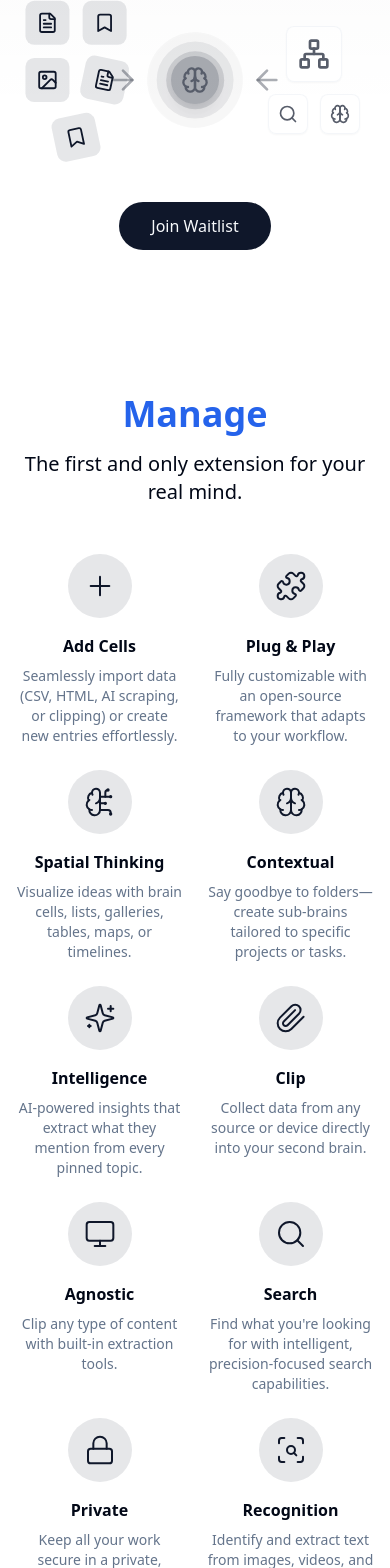
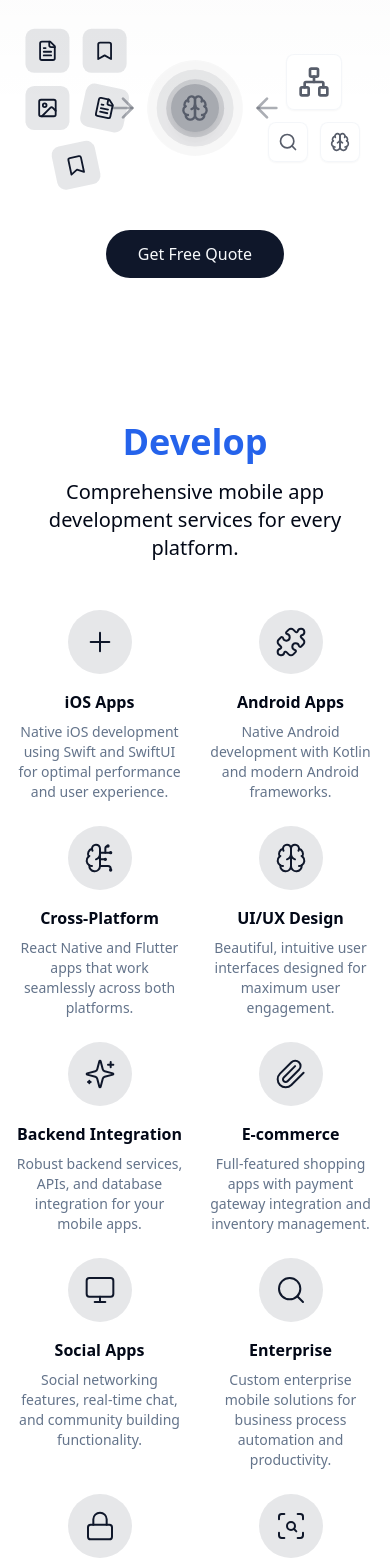
Before and after one commit to babardev0/cortex-second-brain-350, a React (Vite) app: page / in a window 390 px wide. Shown: the part 386-1954 px from the top of the page. Built offline with nearby package versions, Linux system fonts and the light colour scheme.

Commit message:
Refactor: Update content for mobile app development
Update the website content to reflect the company's focus on mobile app development, highlighting their capability to handle all types of mobile applications.

```diff
--- a/src/components/landing/DeploySection.tsx
+++ b/src/components/landing/DeploySection.tsx
@@ -8,27 +8,27 @@ export const DeploySection = ({
 }: DeploySectionProps) => {
   const deployFeatures = [{
     icon: <Activity size={32} className="text-primary" />,
-    title: "Seamless",
-    description: "Publish your work effortlessly across various platforms and devices."
+    title: "App Store",
+    description: "Complete App Store submission process including compliance and optimization."
   }, {
     icon: <TrendingUp size={32} className="text-primary" />,
-    title: "Insights",
-    description: "Gain insights with built-in analytics to track impact and engagement."
+    title: "Analytics",
+    description: "Comprehensive app analytics and user behavior tracking integration."
   }, {
     icon: <Layout size={32} className="text-primary" />,
-    title: "Optimize",
-    description: "Leverage AI to identify areas for improvement and refine your outputs."
+    title: "Testing",
+    description: "Thorough QA testing across all devices and operating system versions."
   }, {
     icon: <Maximize size={32} className="text-primary" />,
-    title: "Scale",
-    description: "Adapt and grow your AI solutions as your needs evolve."
+    title: "Support",
+    description: "Post-launch support, updates, and performance optimization services."
   }];
   return <AnimatedTransition show={show} animation="slide-up" duration={600}>
       <div className="py-16 md:py-24">
         <div className="flex flex-col items-center text-center gap-2 mb-12">
           <h2 className="text-4xl font-bold text-blue-600 md:text-8xl">Deploy</h2>
           <p className="text-foreground max-w-3xl text-xl md:text-2xl mt-2">
-            Take your AI-driven work to the next level.
+            Launch your mobile app on App Store and Google Play with confidence.
           </p>
         </div>
 
--- a/src/components/landing/DesignSection.tsx
+++ b/src/components/landing/DesignSection.tsx
@@ -9,17 +9,17 @@ export const DesignSection = ({
   show
 }: DesignSectionProps) => {
   const templateCategories = [{
-    title: "Creative Projects",
-    templates: ["Course Creator", "Book Notes", "Interactive Presentation", "Brainstorming Session", "Video Script", "Podcast Planning", "Design Portfolio", "Creative Writing"]
+    title: "E-commerce Apps",
+    templates: ["Shopping Cart", "Product Catalog", "Payment Gateway", "Order Tracking", "User Reviews", "Wishlist", "Search Filters", "Checkout Flow"]
   }, {
-    title: "Business Tools",
-    templates: ["Marketing Campaign", "Business Proposal", "Contract Template", "Product Launch", "Sales Dashboard", "Client Management", "Meeting Notes", "Business Plan"]
+    title: "Social Media Apps",
+    templates: ["User Profiles", "News Feed", "Chat Interface", "Story Feature", "Live Streaming", "Photo Sharing", "Social Login", "Notification System"]
   }, {
-    title: "Research & Strategy",
-    templates: ["Research Paper", "Problem Solving Framework", "Content Calendar", "Social Media Strategy", "Academic Notes", "Literature Review", "Competitor Analysis", "Market Research"]
+    title: "Business Apps",
+    templates: ["Dashboard Analytics", "CRM Interface", "Inventory Management", "Employee Portal", "Task Management", "Time Tracking", "Report Generation", "Meeting Scheduler"]
   }, {
-    title: "Personal Growth",
-    templates: ["Habit Tracker", "Goal Setting", "Learning Journal", "Reading List", "Travel Planner", "Fitness Tracker", "Productivity System", "Reflection Journal"]
+    title: "Entertainment Apps",
+    templates: ["Video Player", "Music Streaming", "Game Interface", "AR Filters", "Live Chat", "Content Feed", "Subscription Plans", "Media Gallery"]
   }];
   const [currentTemplates, setCurrentTemplates] = useState<string[]>([]);
   const [category, setCategory] = useState(0);
@@ -51,7 +51,7 @@ export const DesignSection = ({
       <div className="py-16 md:py-24">
         <div className="flex flex-col items-center text-center gap-2 mb-12">
           <h2 className="text-4xl font-bold text-blue-600 md:text-8xl">Design</h2>
-          <p className="text-foreground max-w-3xl text-xl md:text-2xl mt-2">Choose from over 200+ ready-to-use templates tailored to your needs.</p>
+          <p className="text-foreground max-w-3xl text-xl md:text-2xl mt-2">Professional UI/UX design services for exceptional mobile experiences.</p>
         </div>
 
         <div className="flex justify-center space-x-2 mb-12">
--- a/src/components/landing/HeroSection.tsx
+++ b/src/components/landing/HeroSection.tsx
@@ -21,12 +21,12 @@ export const HeroSection = ({
       <AnimatedTransition show={showTitle} animation="slide-up" duration={600}>
         {/* Title first */}
         <h1 className="text-4xl sm:text-5xl font-bold mb-6 bg-clip-text text-blue-600 md:text-7xl">
-          Your Personal AI Engine
+          Expert Mobile App Development
         </h1>
 
         {/* Interactive text second */}
-        <p className="text-xl text-muted-foreground max-w-2xl mx-auto mb-8 animate-fade-in" key={heroText}>
-          {heroText}
+        <p className="text-xl text-muted-foreground max-w-2xl mx-auto mb-8 animate-fade-in">
+          We create powerful iOS and Android apps that transform your business ideas into reality. From startups to enterprises, we handle all kinds of mobile applications.
         </p>
 
         {/* Diagram third */}
@@ -36,7 +36,7 @@ export const HeroSection = ({
 
         {/* Call to action last */}
         <Button size="lg" onClick={() => setIsModalOpen(true)} className="rounded-full px-8 py-6 text-base font-medium bg-primary hover:bg-primary/90 transition-all duration-300">
-          Join Waitlist
+          Get Free Quote
         </Button>
 
         <WaitlistModal isOpen={isModalOpen} onClose={() => setIsModalOpen(false)} />
--- a/src/components/landing/ManageSection.tsx
+++ b/src/components/landing/ManageSection.tsx
@@ -10,41 +10,41 @@ export const ManageSection = ({
 }: ManageSectionProps) => {
   const [activeFeature, setActiveFeature] = useState<number | null>(null);
   const features = [{
-    title: "Add Cells",
-    description: "Seamlessly import data (CSV, HTML, AI scraping, or clipping) or create new entries effortlessly."
+    title: "iOS Apps",
+    description: "Native iOS development using Swift and SwiftUI for optimal performance and user experience."
   }, {
-    title: "Plug & Play",
-    description: "Fully customizable with an open-source framework that adapts to your workflow."
+    title: "Android Apps",
+    description: "Native Android development with Kotlin and modern Android frameworks."
   }, {
-    title: "Spatial Thinking",
-    description: "Visualize ideas with brain cells, lists, galleries, tables, maps, or timelines."
+    title: "Cross-Platform",
+    description: "React Native and Flutter apps that work seamlessly across both platforms."
   }, {
-    title: "Contextual",
-    description: "Say goodbye to folders—create sub-brains tailored to specific projects or tasks."
+    title: "UI/UX Design",
+    description: "Beautiful, intuitive user interfaces designed for maximum user engagement."
   }, {
-    title: "Intelligence",
-    description: "AI-powered insights that extract what they mention from every pinned topic."
+    title: "Backend Integration",
+    description: "Robust backend services, APIs, and database integration for your mobile apps."
   }, {
-    title: "Clip",
-    description: "Collect data from any source or device directly into your second brain."
+    title: "E-commerce",
+    description: "Full-featured shopping apps with payment gateway integration and inventory management."
   }, {
-    title: "Agnostic",
-    description: "Clip any type of content with built-in extraction tools."
+    title: "Social Apps",
+    description: "Social networking features, real-time chat, and community building functionality."
   }, {
-    title: "Search",
-    description: "Find what you're looking for with intelligent, precision-focused search capabilities."
+    title: "Enterprise",
+    description: "Custom enterprise mobile solutions for business process automation and productivity."
   }, {
-    title: "Private",
-    description: "Keep all your work secure in a private, controlled space."
+    title: "Gaming",
+    description: "Mobile game development with engaging gameplay and monetization strategies."
   }, {
-    title: "Recognition",
-    description: "Identify and extract text from images, videos, and more."
+    title: "AR/VR",
+    description: "Augmented and virtual reality mobile experiences using latest technologies."
   }, {
-    title: "Share",
-    description: "Share thoughts and ideas to collaborate seamlessly."
+    title: "IoT Apps",
+    description: "Internet of Things integration for smart device control and monitoring."
   }, {
-    title: "D/L mode",
-    description: "Toggle between dark and simplified interface with custom color modes for focus."
+    title: "Maintenance",
+    description: "Ongoing app maintenance, updates, and performance optimization services."
   }];
   const handleFeatureClick = (index: number) => {
     setActiveFeature(index === activeFeature ? null : index);
@@ -52,8 +52,8 @@ export const ManageSection = ({
   return <AnimatedTransition show={show} animation="slide-up" duration={600}>
       <div className="py-16 md:py-24">
         <div className="flex flex-col items-center text-center gap-2 mb-12">
-          <h2 className="text-4xl font-bold text-blue-600 md:text-8xl">Manage</h2>
-          <p className="text-foreground max-w-3xl text-xl md:text-2xl mt-2">The first and only extension for your real mind.</p>
+          <h2 className="text-4xl font-bold text-blue-600 md:text-8xl">Develop</h2>
+          <p className="text-foreground max-w-3xl text-xl md:text-2xl mt-2">Comprehensive mobile app development services for every platform.</p>
         </div>
 
         <FeatureIllustration featureIndex={activeFeature} className="transition-all duration-500" />
--- a/src/components/landing/UserCasesData.ts
+++ b/src/components/landing/UserCasesData.ts
@@ -3,17 +3,17 @@ import { UserCasesData, Book } from './UseCasesTypes';
 
 export const userCasesData: UserCasesData = {
   Marketers: {
-    title: 'Save and find quotes & highlights',
-    subtitle: 'that inspire you.',
-    description: "nature scene now feels like a stimulation. We are overloaded with digital imagery. The internet has delivered the world to us on a silver platter from the glacial landscapes of Greenland to the cracks lining the Sahara desert. We've seen the deep ocean, microscopic bacteria, the insides of our own bodies.",
-    quote: "True change is within.",
+    title: 'Marketing & E-commerce',
+    subtitle: 'apps that convert.',
+    description: "Build powerful marketing automation apps, customer engagement platforms, and e-commerce solutions that drive sales and grow your business.",
+    quote: "Convert visitors into customers.",
     background: 'bg-[#ff4d3c]',
     textColor: 'text-white',
-    ctaText: 'SAVE TO MY MIND'
+    ctaText: 'GET QUOTE'
   },
   Designers: {
-    title: 'Create instant, boundless',
-    subtitle: 'visual moodboards.',
+    title: 'Beautiful UI/UX',
+    subtitle: 'that users love.',
     description: '',
     quote: '',
     background: 'bg-[#d8ede7]',
@@ -22,18 +22,18 @@ export const userCasesData: UserCasesData = {
     showImageGrid: true
   },
   Writers: {
-    title: 'Write without',
-    subtitle: 'distractions.',
+    title: 'Content & Media',
+    subtitle: 'publishing apps.',
     description: '',
     quote: '',
     background: 'bg-[#f7c2d2]',
     textColor: 'text-white',
-    ctaText: 'ADD NEW NOTE',
+    ctaText: 'START PROJECT',
     showNotepad: true
   },
   Researchers: {
-    title: 'Collect all your research &',
-    subtitle: 'references in one place.',
+    title: 'Enterprise & Business',
+    subtitle: 'productivity solutions.',
     description: '',
     quote: '',
     background: 'bg-[#e8f4f8]',
@@ -42,8 +42,8 @@ export const userCasesData: UserCasesData = {
     showBrain: true
   },
   Developers: {
-    title: 'Your private',
-    subtitle: 'resource & reference hub.',
+    title: 'Custom Development',
+    subtitle: 'for any requirement.',
     description: '',
     quote: '',
     background: 'bg-[#1a1f2c]',
@@ -52,8 +52,8 @@ export const userCasesData: UserCasesData = {
     showDevTools: true
   },
   Everyone: {
-    title: 'A place for everything',
-    subtitle: 'you want to remember.',
+    title: 'All Types of Apps',
+    subtitle: 'we can handle.',
     description: '',
     quote: '',
     background: 'bg-[#e8ecf0]',
```
